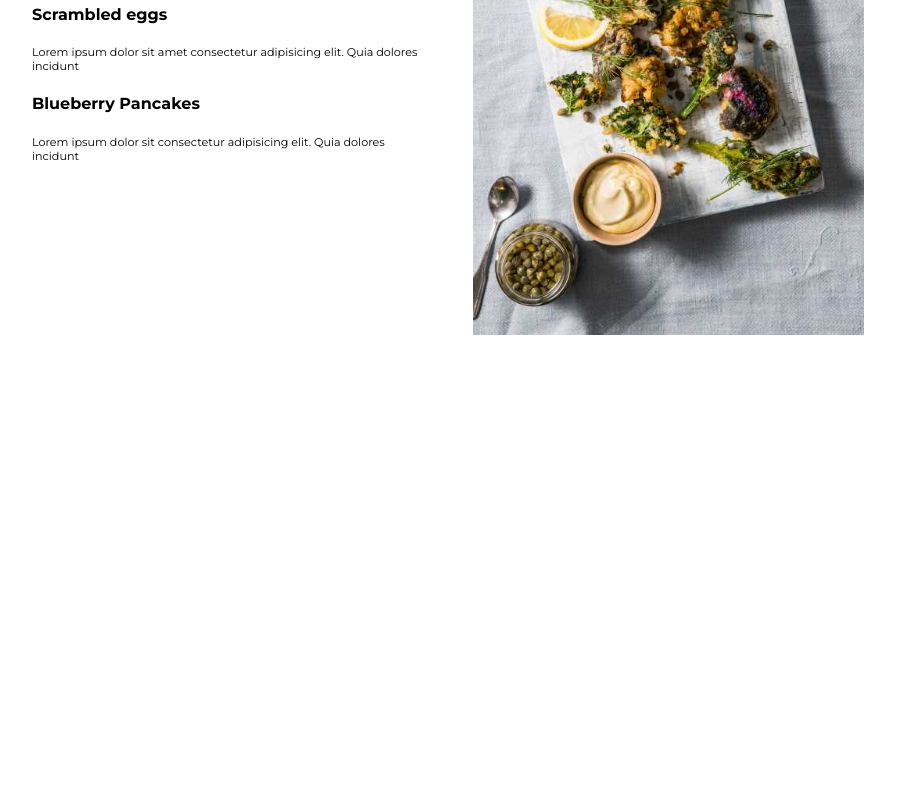
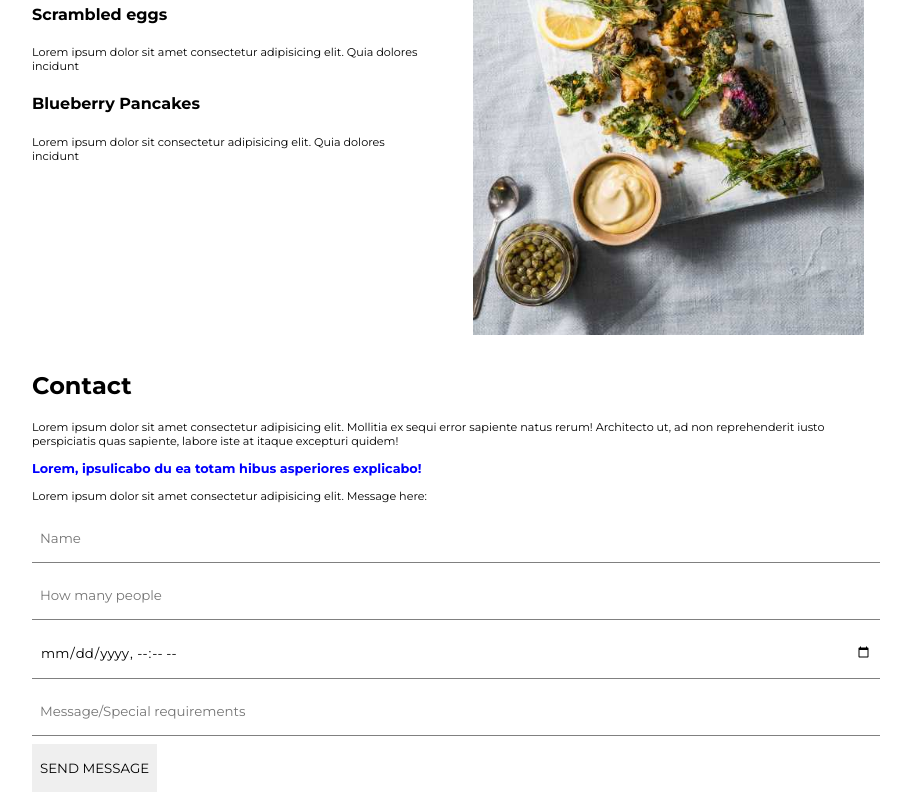
Before and after one commit to Stelian2022/Maquette-resto, a plain HTML site: page index.html in a window 1280 px wide. Shown: the part 1395-2195 px from the top of the page, without its empty margins (192-1103 px from the left). Before the commit the page ends 1734 px from the top, so only its background shows below. Drawn offline with Linux system fonts and the light colour scheme.

Commit message:
add contact

```diff
--- a/assets/css/style.css
+++ b/assets/css/style.css
@@ -94,3 +94,31 @@ h1 {
 p {
   font-size: 0.7rem;
 }
+
+/* section contact */
+#contact {
+  width: 65%;
+  /* border: 1px green solid; */
+  margin: auto;
+  margin-top: 2rem;
+}
+
+#contact input {
+  padding: 1rem 0.5rem;
+
+  width: 100%;
+
+  border: none;
+
+  border-bottom: 1px grey solid;
+  margin-bottom: 0.5rem;
+}
+#contact #send {
+  border-bottom: none;
+  width: fit-content;
+}
+
+#contact h3{
+  color: blue;
+ font-size: 0.8rem;
+}
--- a/index.html
+++ b/index.html
@@ -77,7 +77,42 @@
       </div>
     </section>
 
-
+    <section id="contact">
+      <h2>Contact</h2>
+      <p>
+        Lorem ipsum dolor sit amet consectetur adipisicing elit. Mollitia ex
+        sequi error sapiente natus rerum! Architecto ut, ad non reprehenderit
+        iusto perspiciatis quas sapiente, labore iste at itaque excepturi
+        quidem!
+      </p>
+      <h3>Lorem, ipsulicabo du ea totam hibus asperiores explicabo!</h3>
+      <p>
+        Lorem ipsum dolor sit amet consectetur adipisicing elit. Message here:
+      </p>
+      <div>
+        <input type="text" name="name" id="name" placeholder="Name" />
+      </div>
+      <div>
+        <input
+          type="text"
+          name="howmanypeople"
+          id="howmanypeople"
+          placeholder="How many people"
+        />
+      </div>
+      <div><input type="datetime-local" name="date" id="date" /></div>
+      <div>
+        <input
+          type="text"
+          name="message"
+          id="message"
+          placeholder="Message/Special requirements"
+        />
+      </div>
+      <div>
+        <input type="submit" value="SEND MESSAGE" id="send" />
+      </div>
+    </section>
 
     <!-- <div id="blockTest">1</div>
   <div id="blockTest2">2</div> -->
```
